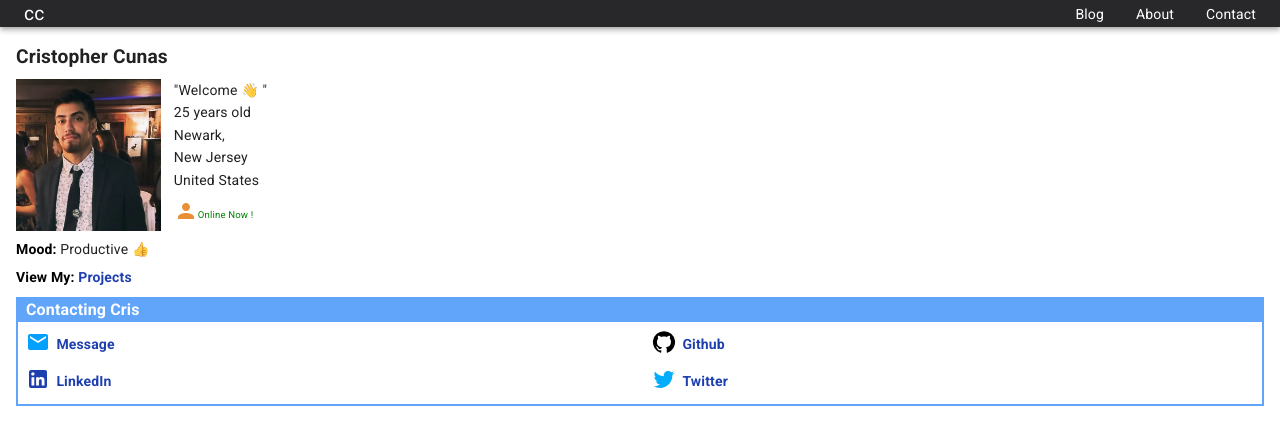
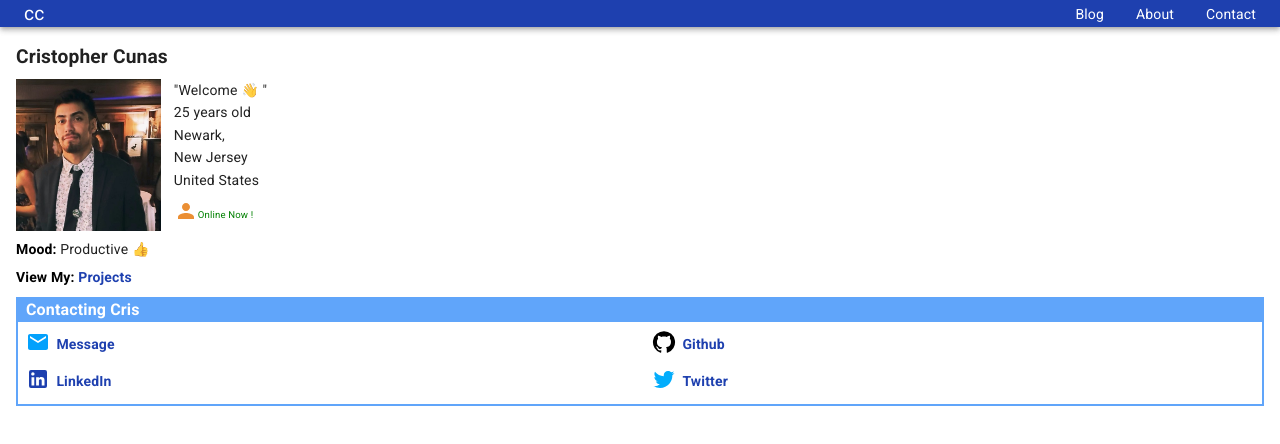
Before and after one commit to criscunas/Portfolio-Site, a Next.js app: page / in a window 1280 px wide. Shown: the top 444 px of the page. Built offline with nearby package versions, Linux system fonts and the light colour scheme.

Commit message:
changed bg color

```diff
--- a/components/Header/Header.module.scss
+++ b/components/Header/Header.module.scss
@@ -1,7 +1,8 @@
 @use '../../styles/mixins.scss' as *;
+@use '../../styles/variables.scss'as *;
 
 .header {
-  background-color: #28282B;
+  background-color: $myspace-darkblue;
 
   @include tablet {
 
@@ -43,10 +44,6 @@
     color: white;
     text-decoration: none;
     padding-bottom: 1rem;
-
-    &:hover {
-      border-bottom: 3px solid red;
-    }
   }
 
 }
```
